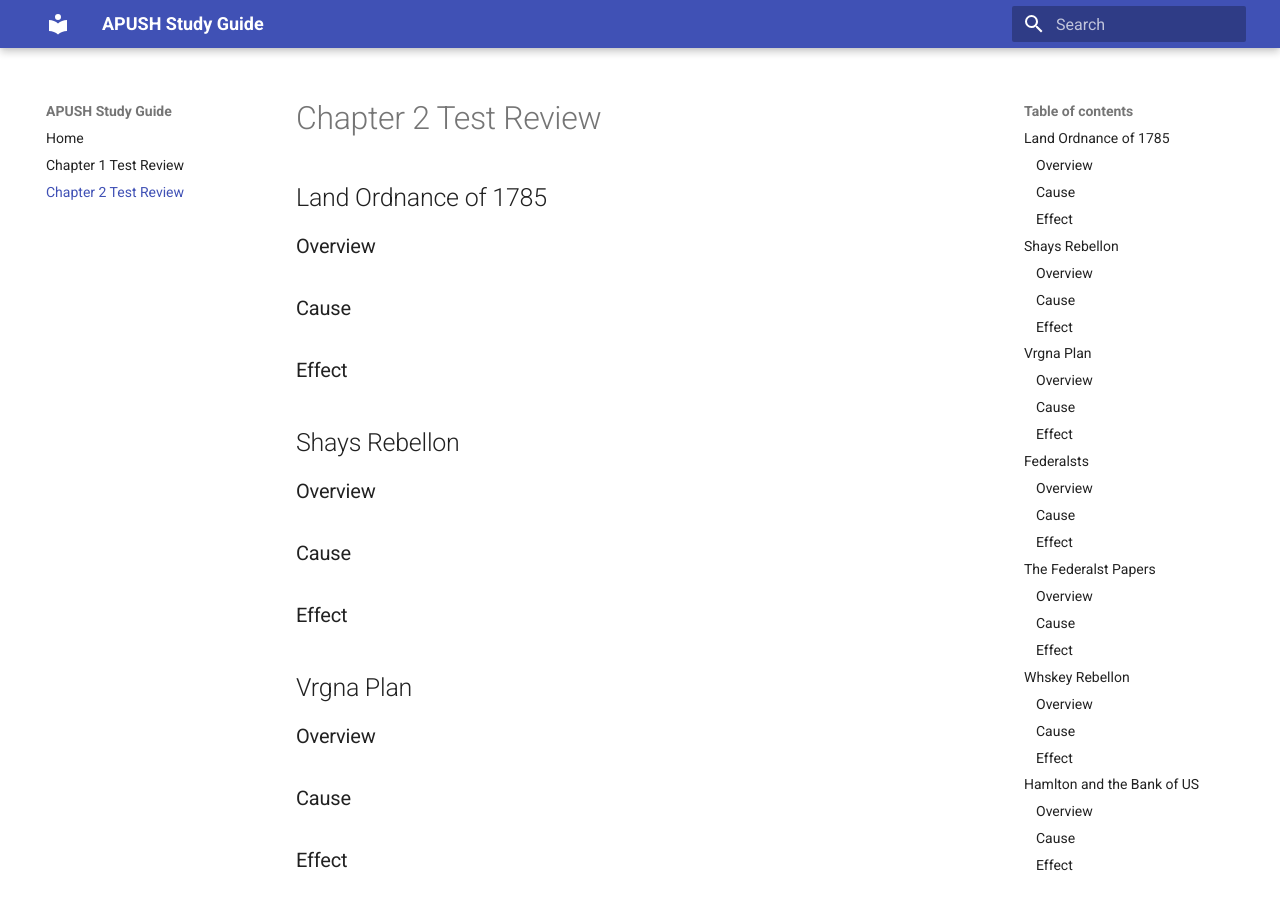
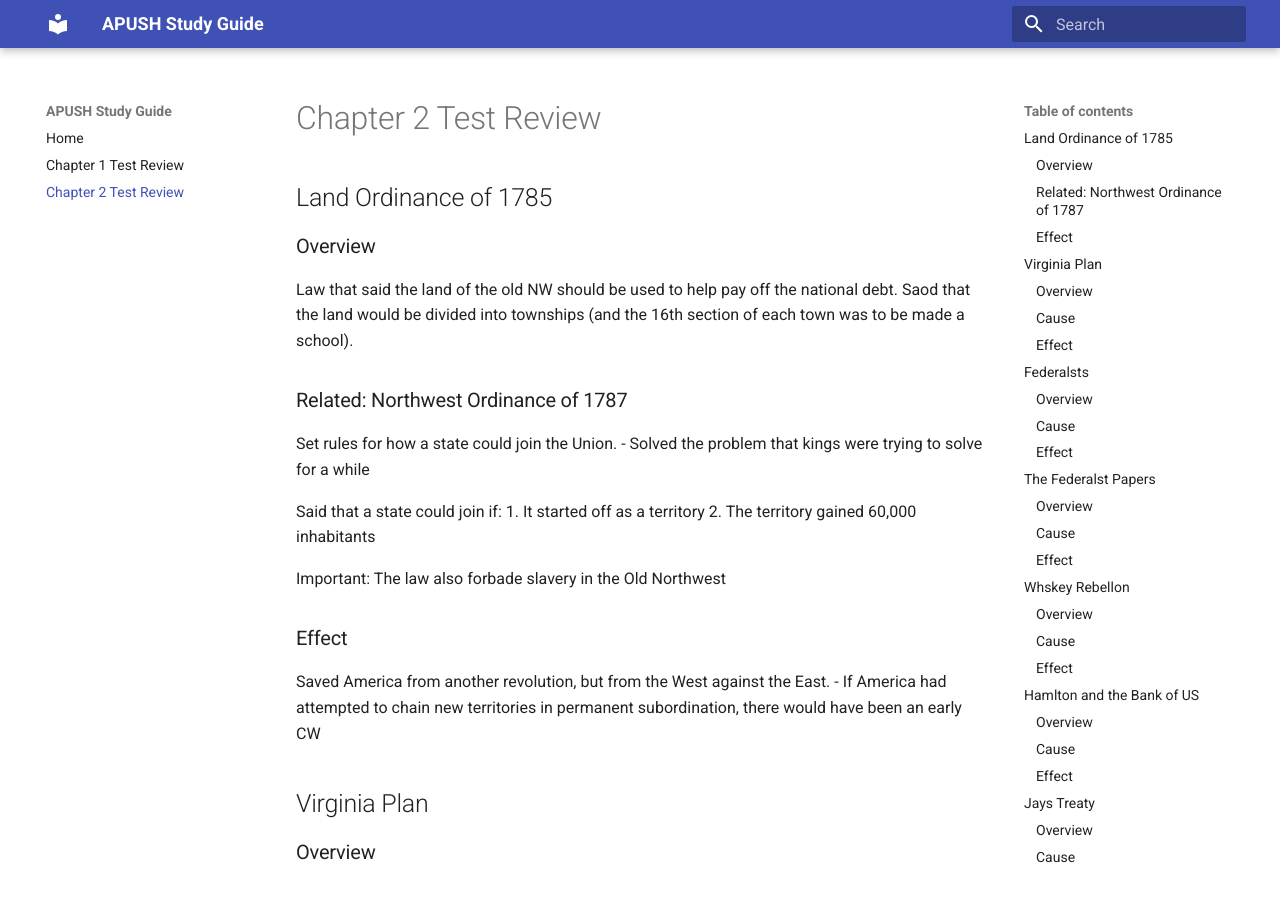
Before and after one commit to trulyronak/apush, an MkDocs documentation site: the page built from docs/chapters9-15.md, in a window 1280 px wide and 900 px high. Built offline with MkDocs 1.6.1 and Material for MkDocs 9.7.7, drawn with Linux system fonts in a browser that asks for light colours; nearby versions of some CDN libraries; library files that are not in the unit come from our copies; old or Windows-style settings are respelled for this version of MkDocs.

Commit message:
Finished First Topic

```diff
--- a/docs/chapters9-15.md
+++ b/docs/chapters9-15.md
@@ -1,23 +1,24 @@
 
-##Land Ordnance of 1785
+## Land Ordinance of 1785
 
-###Overview
+### Overview
+Law that said the land of the old NW should be used to help pay off the national debt. Saod that the land would be divided into townships (and the 16th section of each town was to be made a school).
 
-###Cause
+### Related: Northwest Ordinance of 1787
+Set rules for how a state could join the Union.
+- Solved the problem that kings were trying to solve for a while
 
-###Effect
+Said that a state could join if:
+1. It started off as a territory
+2. The territory gained 60,000 inhabitants
 
+Important: The law also forbade slavery in the Old Northwest
 
-##Shays Rebellon
+### Effect
+Saved America from another revolution, but from the West against the East.
+- If America had attempted to chain new territories in permanent subordination, there would have been an early CW
 
-###Overview
-
-###Cause
-
-###Effect
-
-
-## Vrgna Plan
+## Virginia Plan
 
 ###Overview
 
```
